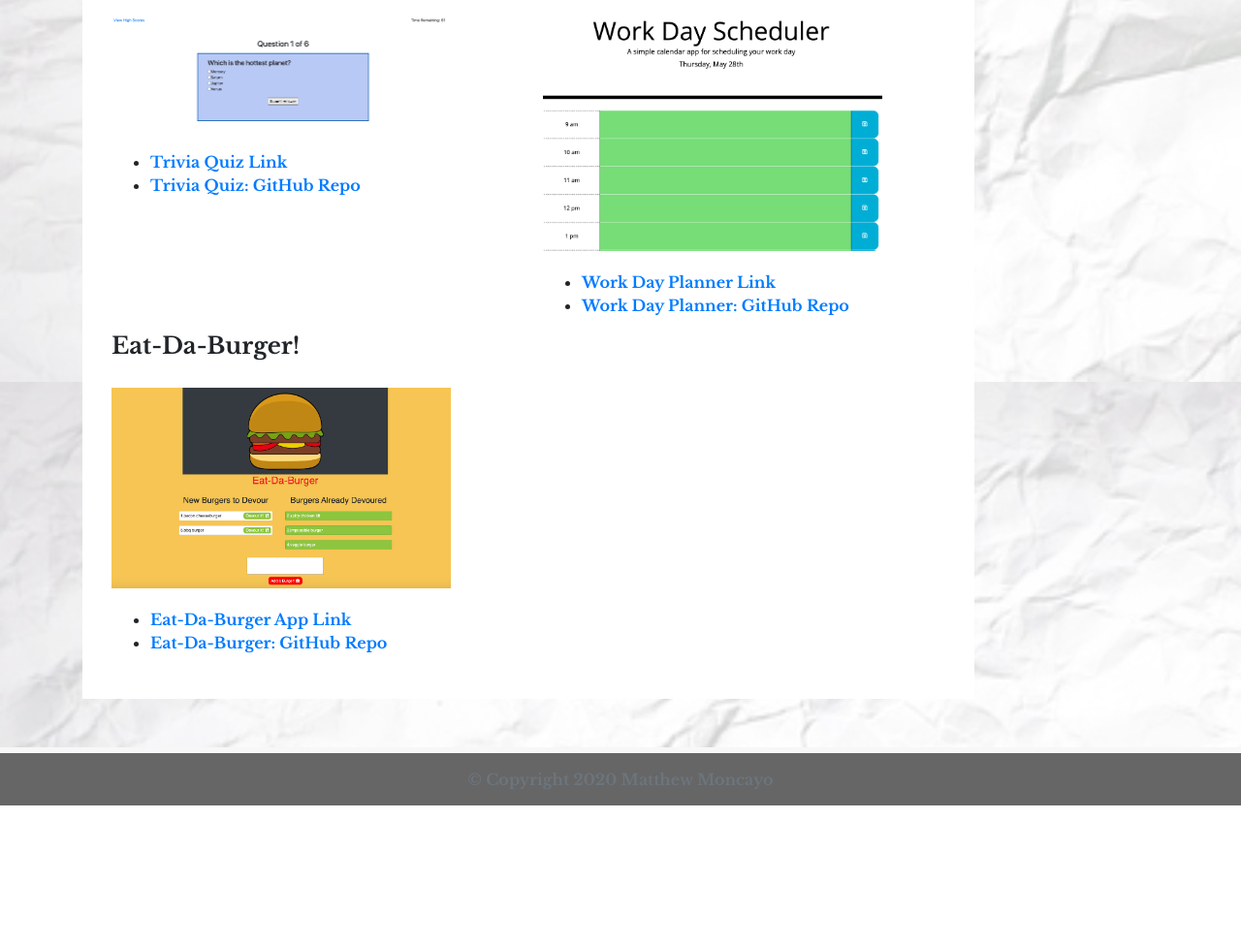
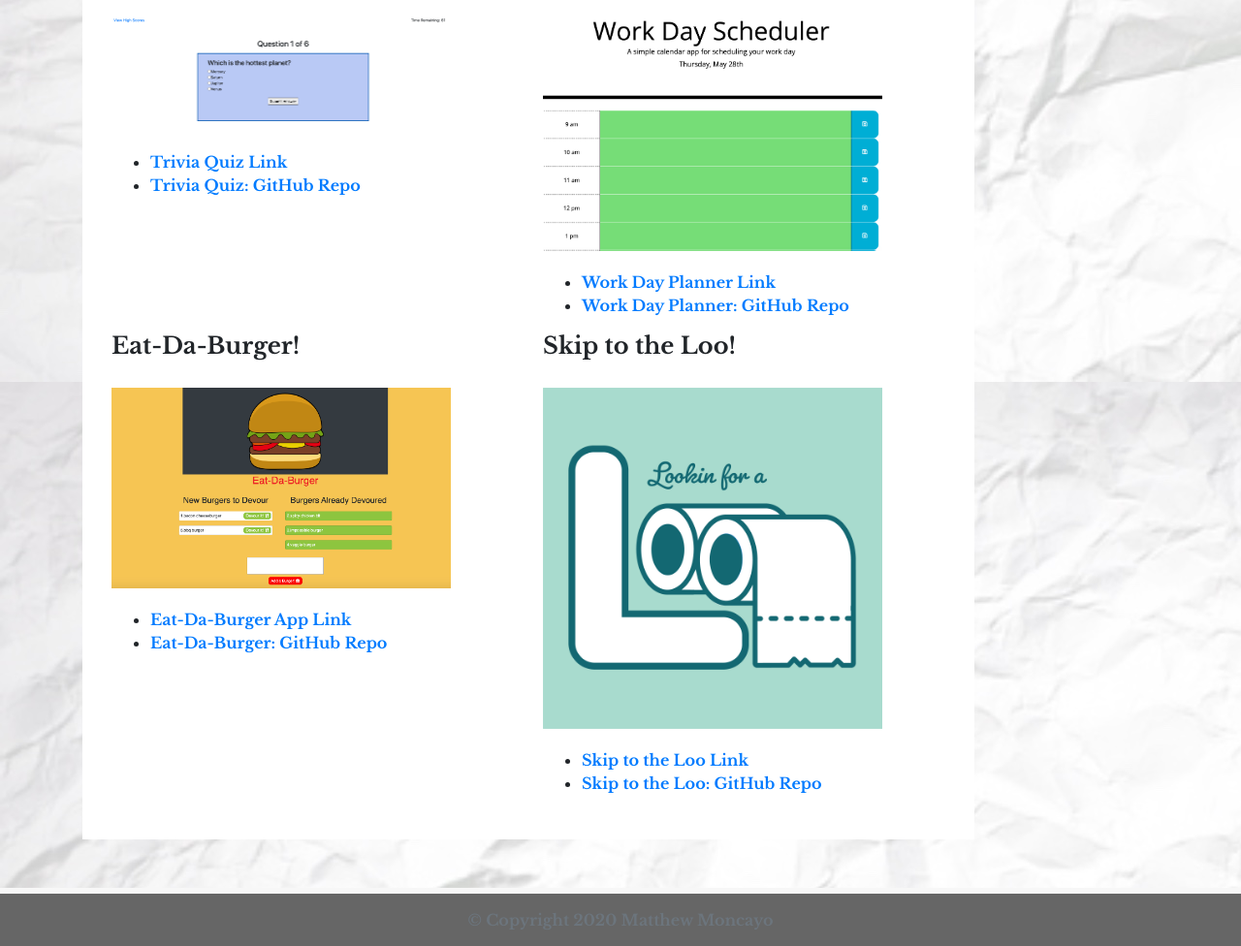
Before and after one commit to mmoncayo/ResponsivePortfolio, a plain HTML site: page portfolio.html in a window 1280 px wide. Shown: the part 731-1707 px from the top of the page at 97% size. Before the commit the page ends 1562 px from the top, so only its background shows below. Drawn offline with nearby package versions, Linux system fonts and the light colour scheme.

Commit message:
updated portfolio to include latest project 'skip to the loo'

```diff
--- a/portfolio.html
+++ b/portfolio.html
@@ -113,6 +113,17 @@
                 </li>
               </ul>
             </div>
+            <div class="col-sm-6 col-md-12 col-lg-6">
+              <h4>Skip to the Loo!</h4>
+              <img class="img-fluid port-image" src="assets/Skip-To-The-Loo.png" alt="Skip To The Loo"><br>
+              <ul>
+                <li><a href="https://skip-to-the-loo.herokuapp.com/" target="_blank"> Skip to the Loo Link<br>
+                </li>
+                <li>
+                  <a href="https://github.com/alexastef/loo"> Skip to the Loo: GitHub Repo</a>
+                </li>
+              </ul>
+            </div>
           </div>
         </article>
       </div>
```
